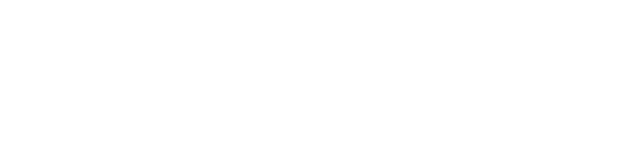
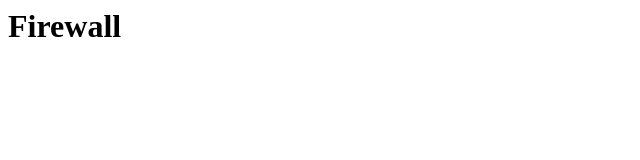
Before and after one commit to mando7k/Putting-out-the-Firewall, a plain HTML site: page index.html in a window 1280 px wide. Shown: the whole page, without its empty margins (0-640 px from the left). Drawn offline with Linux system fonts and the light colour scheme.

Commit message:
Update index.html

```diff
--- a/index.html
+++ b/index.html
@@ -5,4 +5,5 @@ Putting an end to the firewall\
 </title>
 </head>
 <body>
+  <h1> Firewall </h1>
 </body>
```
